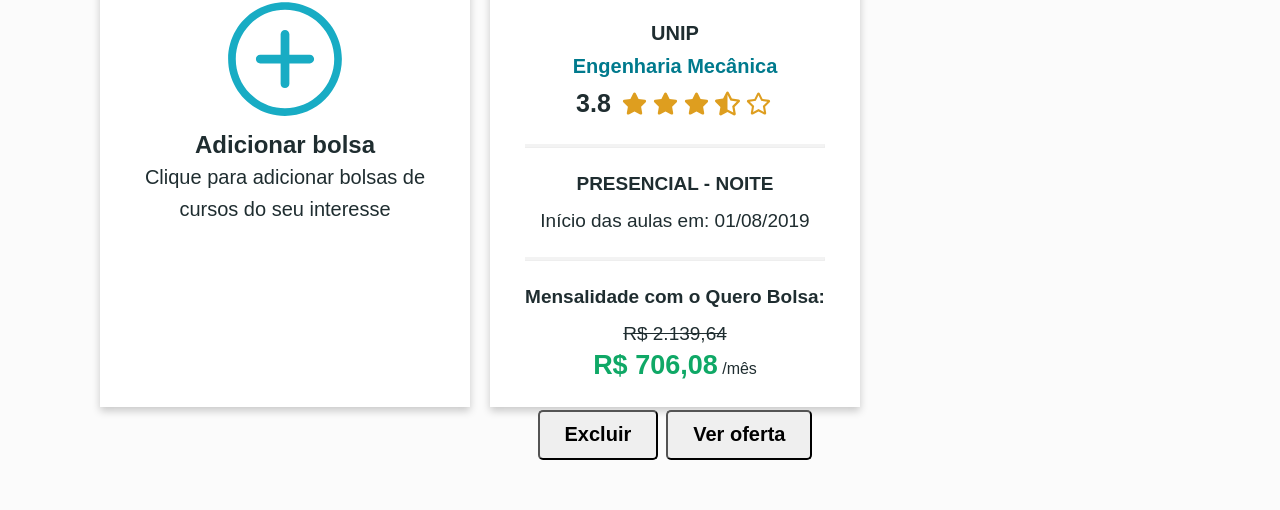
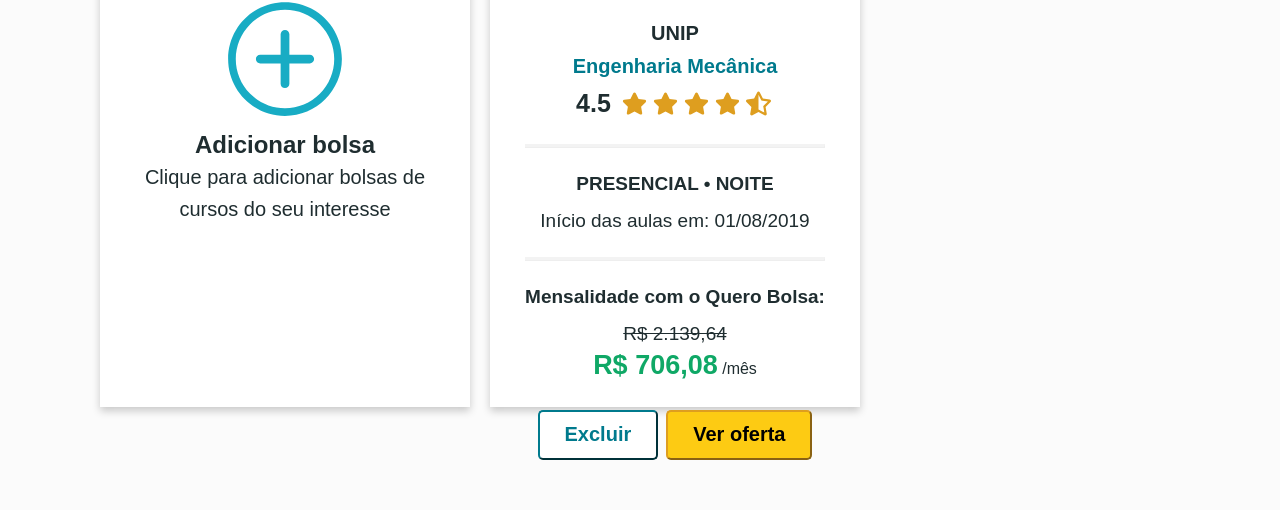
Before and after one commit to fcampara/queroeducacao, a React (Create React App) app: page / in a window 1280 px wide. Shown: the part 755-1265 px from the top of the page. Built offline with nearby package versions, Linux system fonts and the light colour scheme.

Commit message:
Feat (Favorite): Finish styles to card

```diff
--- a/src/pages/Home/Favorites/index.js
+++ b/src/pages/Home/Favorites/index.js
@@ -41,11 +41,11 @@
             <img src={university.logo_url} />
             <span className='name capitalize'>{university.name}</span>
             <span className='course'>{course.name}</span>
-            <Rating score={3.8} />
+            <Rating score={university.score} />
           </div>
           <hr />
           <div className='university-period flex column align-center'>
-            <span className='bold capitalize shift'>{course.kind} - {course.shift}</span>
+            <span className='bold capitalize shift'>{course.kind} • {course.shift}</span>
             <span className='period'>Início das aulas em: {infos.start_date}</span>
           </div>
           <hr />
@@ -59,8 +59,8 @@
             </span>
           </div>
           <div className='actions'>
-            <button className='remove'>Excluir</button>
-            <button className='offer'>Ver oferta</button>
+            <button className='primary'>Excluir</button>
+            <button className='yellow'>Ver oferta</button>
           </div>
         </div>
       </Favorite>
--- a/src/styles/global.js
+++ b/src/styles/global.js
@@ -33,6 +33,24 @@
     padding: 0 25px;
     cursor: pointer;
     border-radius: 5px;
+    border-width: 2px;
+  }
+
+  button.primary {
+    color: ${({ theme }) => theme.blueSecundary};
+    background: white;
+    border-color: ${({ theme }) => theme.blueSecundary};
+
+    transition: background 0.2s;
+
+    &:hover {
+      background: #f4fafbf2;
+    }
+  }
+
+  button.yellow {
+    background: ${({ theme }) => theme.yellowPrimary};
+    border-color: ${({ theme }) => theme.yellowSecundary};
   }
 
   #main {
```
